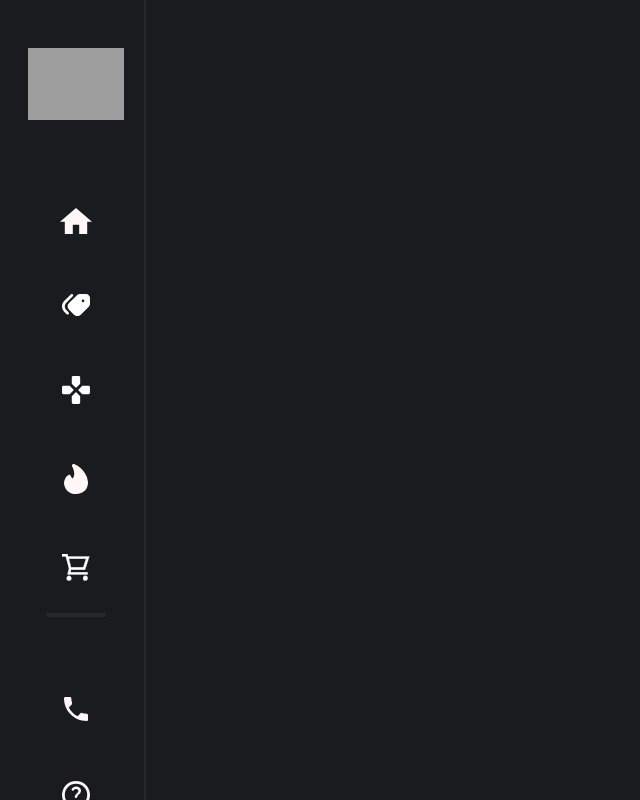
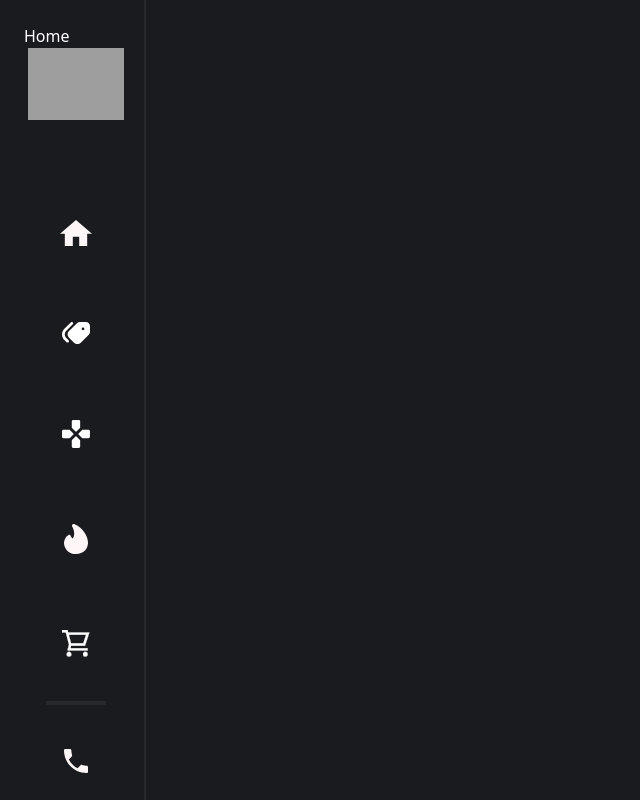
Before and after one commit to SkyzofrnDev/Foxy-Store, a React (Vite) app: page / in a window 1280 px wide. Shown: the whole page, without its empty margins (0-640 px from the left). Built offline with nearby package versions, Linux system fonts and the light colour scheme; grey boxes are pictures that could not be loaded.

Commit message:
Routing Setup

```diff
--- a/src/App.jsx
+++ b/src/App.jsx
@@ -1,11 +1,19 @@
 import "./App.css";
 import React from "react";
-import { Navbar } from "./Components/Index";
+import MainLayout from "./Layout/MainLayout";
+import { Home, How, NotFound } from "./Pages/Index";
+import { Route, Routes } from "react-router-dom";
+
 function App() {
   return (
-    <div className="bg-[#1A1B1F] h-screen w-full">
-      <Navbar />
-    </div>
+      <Routes>
+        <Route path="/" element={<MainLayout />}>
+          <Route index element={<Home />} />
+          <Route path="faq" element={<How />} />
+        </Route>
+
+        <Route path="*" element={<NotFound />} />
+      </Routes>
   );
 }
 
--- a/src/Components/Navbar/Navbar.jsx
+++ b/src/Components/Navbar/Navbar.jsx
@@ -1,5 +1,5 @@
 import React from "react";
-
+import { Link } from "react-router-dom";
 const Navbar = () => {
   return (
     <div className="fixed pr-5 h-screen ml-7 border-r-2 border-[#27282C] justify-center">
@@ -11,51 +11,85 @@ const Navbar = () => {
       />
       <div className="w-full mt-10 flex justify-center items-center">
         <div className="flex flex-col justify-center items-center gap-y-3">
+          <Link
+            to="/"
+            className="hover:bg-[#42AAFF] p-3 rounded-lg ease-in-out duration-150 mt-12"
+          >
             <img
               src="/Icon/Home.svg"
               alt="Home-Btn"
               loading="lazy"
-            className="w-8 mt-12"
+              className="w-8"
             />
+          </Link>
+          <Link
+            to="/"
+            className="hover:bg-[#42AAFF] p-3 rounded-lg ease-in-out duration-150 mt-10"
+          >
             <img
               src="/Icon/Cupon.svg"
               alt="Disc-Btn"
               loading="lazy"
-            className="w-7 mt-12"
+              className="w-7"
             />
+          </Link>
+          <Link
+            to="/"
+            className="hover:bg-[#42AAFF] p-3 rounded-lg ease-in-out duration-150 mt-10"
+          >
             <img
               src="/Icon/Stick.svg"
               alt="Game-Btn"
               loading="lazy"
-            className="w-7 mt-12"
+              className="w-7"
             />
+          </Link>
+          <Link
+            to="/"
+            className="hover:bg-[#42AAFF] p-3 rounded-lg ease-in-out duration-150 mt-10"
+          >
             <img
               src="/Icon/Fire.svg"
               alt="Sale-Btn"
               loading="lazy"
-            className="w-6 mt-12"
+              className="w-6"
             />
+          </Link>
+          <Link
+            to="/"
+            className="hover:bg-[#42AAFF] p-3 rounded-lg ease-in-out duration-150 mt-10"
+          >
             <img
               src="/Icon/Cart.svg"
               alt="Cart-Btn"
               loading="lazy"
-            className="w-7 mt-12"
+              className="w-7"
             />
+          </Link>
           <div className="border-2 border-[#27282C] w-full mx-7 my-5 "></div>
-          <a href="https://api.whatsapp.com/send?phone=6289639151016&text=Halo%20min%20fokss%20mau%20tanya%20dong%20%F0%9F%98%80" target="_blank">
+          <a
+            href="https://api.whatsapp.com/send?phone=6289639151016&text=Halo%20min%20fokss%20mau%20tanya%20dong%20%F0%9F%98%80"
+            target="_blank"
+            className="hover:bg-[#42AAFF] p-3 rounded-lg ease-in-out duration-150 "
+          >
             <img
               src="/Icon/Telphone.svg"
               alt="Telphone-Btn"
               loading="lazy"
-              className="w-6 mt-12"
+              className="w-6"
             />
           </a>
+          <Link
+            to="/faq"
+            className="hover:bg-[#42AAFF] p-3 rounded-lg ease-in-out duration-150 mt-10"
+          >
             <img
               src="/Icon/FAQ.svg"
               alt="FAQ-Btn"
               loading="lazy"
-            className="w-7 mt-12"
+              className="w-7"
             />
+          </Link>
         </div>
       </div>
     </div>
--- /dev/null
+++ b/src/Layout/MainLayout.jsx
@@ -0,0 +1,16 @@
+import React from "react";
+import { Navbar } from "../Components/Index";
+import { Outlet } from "react-router-dom";
+
+const MainLayout = () => {
+  return (
+    <div className="flex bg-[#1A1B1F] h-screen text-white">
+      <Navbar />
+      <main className="flex-1 p-6">
+        <Outlet />
+      </main>
+    </div>
+  );
+};
+
+export default MainLayout;
--- /dev/null
+++ b/src/Pages/Home/Home.jsx
@@ -0,0 +1,9 @@
+import React from 'react'
+
+const Home = () => {
+  return (
+    <div>Home</div>
+  )
+}
+
+export default Home
--- /dev/null
+++ b/src/Pages/How/How.jsx
@@ -0,0 +1,9 @@
+import React from 'react'
+
+const How = () => {
+  return (
+    <div>How</div>
+  )
+}
+
+export default How
--- /dev/null
+++ b/src/Pages/Index.jsx
@@ -0,0 +1,3 @@
+export {default as Home } from "./Home/Home"
+export {default as NotFound } from "./NotFound/NotFound"
+export {default as How } from "./How/How"
--- /dev/null
+++ b/src/Pages/NotFound/NotFound.jsx
@@ -0,0 +1,12 @@
+import React from "react";
+
+const NotFound = () => {
+  return (
+    <div className="text-center mt-10">
+      <h1 className="text-3xl font-bold">404</h1>
+      <p className="text-lg">Halaman tidak ditemukan.</p>
+    </div>
+  );
+};
+
+export default NotFound;
--- a/src/main.jsx
+++ b/src/main.jsx
@@ -1,11 +1,13 @@
-import { StrictMode } from 'react'
-import { createRoot } from 'react-dom/client'
-import React from "react";
-import './index.css'
-import App from './App.jsx'
+import React from "react"
+import ReactDOM from "react-dom/client"
+import App from "./App"
+import { BrowserRouter } from "react-router-dom"
+import "./Index.css"
 
-createRoot(document.getElementById('root')).render(
-  <StrictMode>
-    <App />
-  </StrictMode>,
+ReactDOM.createRoot(document.getElementById("root")).render(
+  <React.StrictMode>
+    <BrowserRouter>
+      <App />
+    </BrowserRouter>
+  </React.StrictMode>
 )
```
Also changed, not shown: public/Icon/Cupon.svg. Lines whose indentation alone changed are shown as unchanged.
